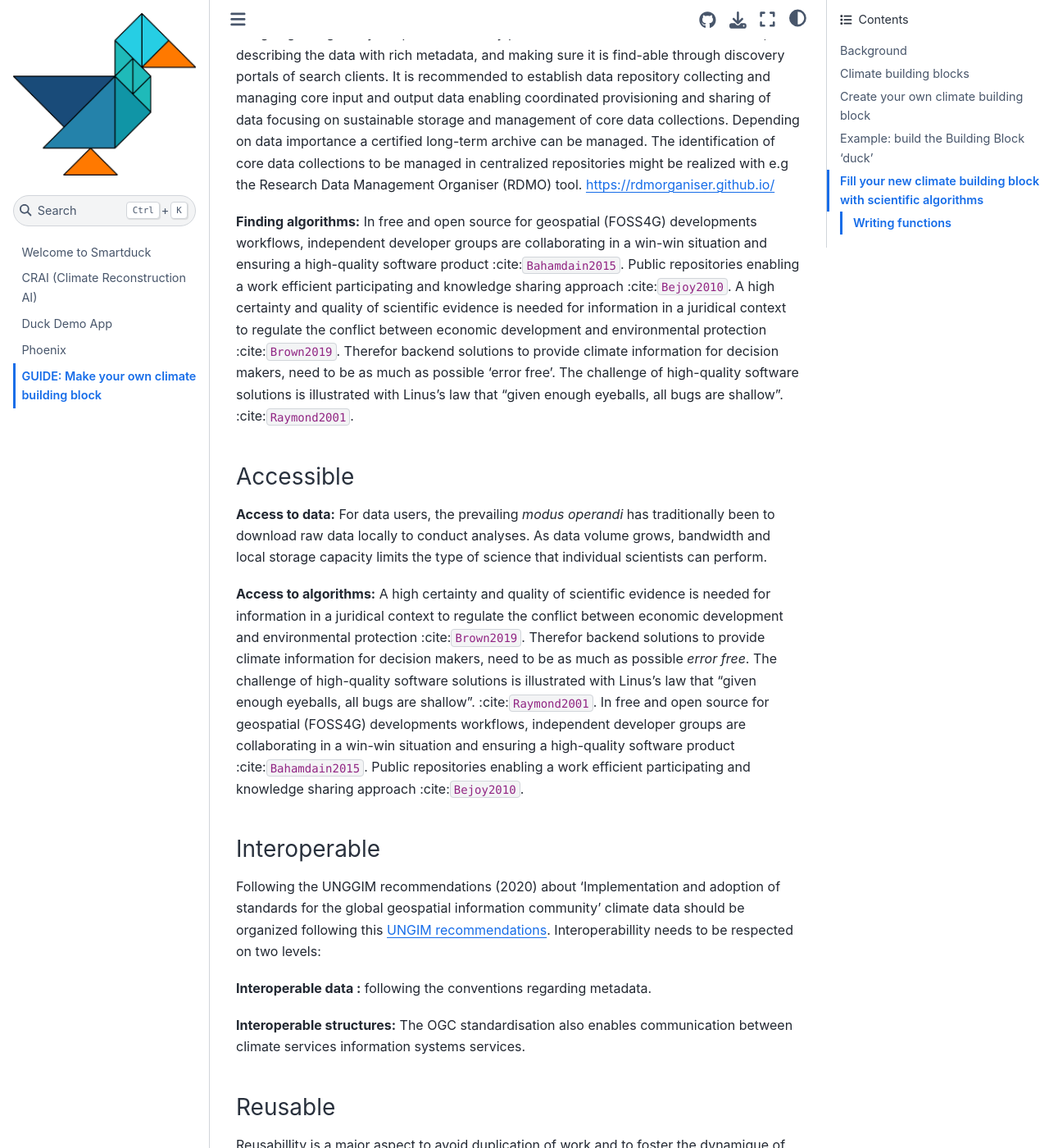
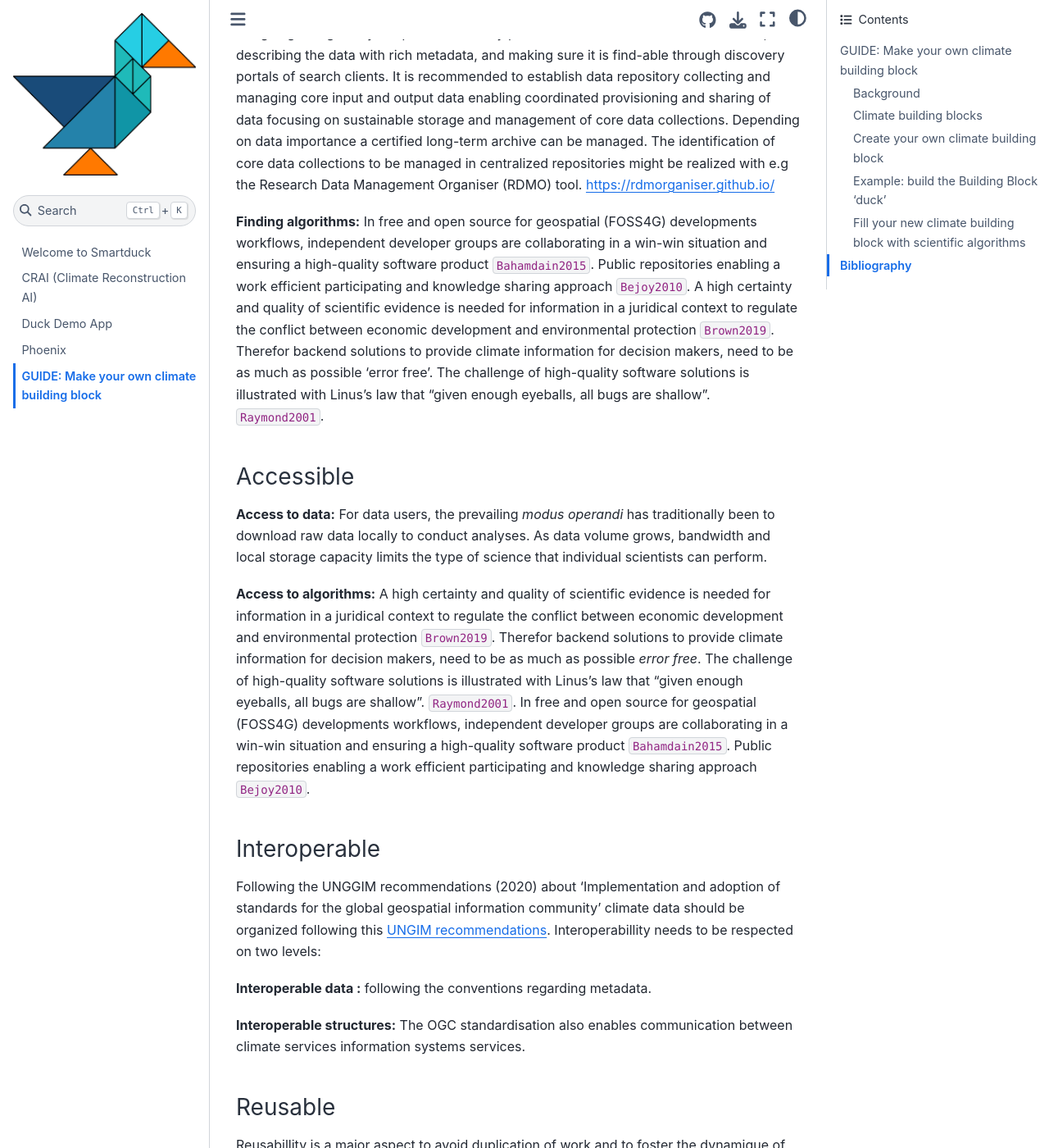
Before and after one commit to climateintelligence/smartduck-docs, a Jupyter Book: the page built from book/sections/guide_buildservice.md, in a window 1280 px wide and 1400 px high, scrolled down 864 px. Shown: the whole window at 82% size. Built offline with Jupyter Book 1.0.4 settings and Sphinx 7.4.7 and the Sphinx Book theme 1.1.4, drawn with Linux system fonts in a browser that asks for light colours; cross-references to code outside the pages are shown as plain code; part of the change alters nothing that is shown; some of the changed text lies outside the part shown.

````diff
--- a/book/_config.yml
+++ b/book/_config.yml
@@ -17,3 +17,10 @@ repository:
 html:
   use_issues_button: true
   use_repository_button: true
+
+bibtex_bibfiles:
+    - ./bib_references.bib
+
+sphinx:
+  config:
+    bibtex_reference_style: author_year
--- a/book/sections/guide_buildservice.md
+++ b/book/sections/guide_buildservice.md
@@ -5,7 +5,7 @@ The following sections are describing how to transfer scientific methods into te
 
 ## Background
 
-Climate datasets rapidly grow in volume and complexity and creating climate products requires high bandwidth, massive storage and large compute resources. For some regions, low bandwidth constitutes a real obstacle to developing climate services. Data volume also hinders reproducibility because very few institutions have the means to archive original data sets over the long term. Moreover, typical climate products often aggregate multiple sources of information, yet mechanisms to systematically track and document the provenance of all these data are only emerging. So although there is a general consensus that climate information should follow the **FAIR Principles** :cite:`Wilkinson2016,mons2017`, that is be **findable, accessible, interoperable, and reusable**, a number of obstacles hinder progress. The following principles can help set up efficient climate services information systems, and show how the four FAIR Principles not only apply to data, but also to analytical processes.
+Climate datasets rapidly grow in volume and complexity and creating climate products requires high bandwidth, massive storage and large compute resources. For some regions, low bandwidth constitutes a real obstacle to developing climate services. Data volume also hinders reproducibility because very few institutions have the means to archive original data sets over the long term. Moreover, typical climate products often aggregate multiple sources of information, yet mechanisms to systematically track and document the provenance of all these data are only emerging. So although there is a general consensus that climate information should follow the **FAIR Principles** {cite:p}`Wilkinson2016,mons2017`, that is be **findable, accessible, interoperable, and reusable**, a number of obstacles hinder progress. The following principles can help set up efficient climate services information systems, and show how the four FAIR Principles not only apply to data, but also to analytical processes.
 
 ### Findable
 Findable is the basic requirement for data and product usage and already an difficult obstacle with time intensive work for the data provider ensuring find-able data. On the production level finding algorithms requires open source software with intensive documentation.
@@ -14,14 +14,14 @@ Findable is the basic requirement for data and product usage and already an diff
 Finding data requires a structured data repository and if possible an assigning of a globally unique and eternally persistent identifier (like a DOI or Handle), describing the data with rich metadata, and making sure it is find-able through discovery portals of search clients. It is recommended to establish data repository collecting and managing core input and output data enabling coordinated provisioning and sharing of data focusing on sustainable storage and management of core data collections. Depending on data importance a certified long-term archive can be managed. The identification of core data collections to be managed in centralized repositories might be realized with e.g the Research Data Management Organiser (RDMO) tool. https://rdmorganiser.github.io/
 
 **Finding algorithms:**
-In free and open source for geospatial (FOSS4G) developments workflows, independent developer groups are collaborating in a win-win situation and ensuring a high-quality software product :cite:`Bahamdain2015`. Public repositories enabling a work efficient participating and knowledge sharing approach :cite:`Bejoy2010`. A high certainty and quality of scientific evidence is needed for information in a juridical context to regulate the conflict between economic development and environmental protection :cite:`Brown2019`. Therefor backend solutions to provide climate information for decision makers, need to be as much as possible 'error free'. The challenge of high-quality software solutions is illustrated with Linus's law that "given enough eyeballs, all bugs are shallow". :cite:`Raymond2001`.
+In free and open source for geospatial (FOSS4G) developments workflows, independent developer groups are collaborating in a win-win situation and ensuring a high-quality software product {cite:p}`Bahamdain2015`. Public repositories enabling a work efficient participating and knowledge sharing approach {cite:p}`Bejoy2010`. A high certainty and quality of scientific evidence is needed for information in a juridical context to regulate the conflict between economic development and environmental protection {cite:p}`Brown2019`. Therefor backend solutions to provide climate information for decision makers, need to be as much as possible 'error free'. The challenge of high-quality software solutions is illustrated with Linus's law that "given enough eyeballs, all bugs are shallow". {cite:p}`Raymond2001`.
 
 ### Accessible
 **Access to data:**
 For data users, the prevailing *modus operandi* has traditionally been to download raw data locally to conduct analyses. As data volume grows, bandwidth and local storage capacity limits the type of science that individual scientists can perform.
 
 **Access to algorithms:**
-A high certainty and quality of scientific evidence is needed for information in a juridical context to regulate the conflict between economic development and environmental protection :cite:`Brown2019`. Therefor backend solutions to provide climate information for decision makers, need to be as much as possible *error free*. The challenge of high-quality software solutions is illustrated with Linus's law that "given enough eyeballs, all bugs are shallow". :cite:`Raymond2001`. In free and open source for geospatial (FOSS4G) developments workflows, independent developer groups are collaborating in a win-win situation and ensuring a high-quality software product :cite:`Bahamdain2015`. Public repositories enabling a work efficient participating and knowledge sharing approach :cite:`Bejoy2010`.
+A high certainty and quality of scientific evidence is needed for information in a juridical context to regulate the conflict between economic development and environmental protection {cite:p}`Brown2019`. Therefor backend solutions to provide climate information for decision makers, need to be as much as possible *error free*. The challenge of high-quality software solutions is illustrated with Linus's law that "given enough eyeballs, all bugs are shallow". {cite:p}`Raymond2001`. In free and open source for geospatial (FOSS4G) developments workflows, independent developer groups are collaborating in a win-win situation and ensuring a high-quality software product {cite:p}`Bahamdain2015`. Public repositories enabling a work efficient participating and knowledge sharing approach {cite:p}`Bejoy2010`.
 
 ### Interoperable
 Following the UNGGIM recommendations (2020) about 'Implementation and adoption of standards for the global geospatial information community' climate data should be organized following this [UNGIM recommendations](http://ggim.un.org/meetings/GGIM-committee/10th-Session/documents/E-C.20-2020-33-Add_1-Implementation-and-Adoption-of-Standards-21Jul2020.pdf).
@@ -44,7 +44,7 @@ The data should maintain its initial richness. The description of essential, rec
 Contrary to running analysis code on a local machine, it is recommended to use remote services have no direct control on the software they are running. The server's maintainer essentially decides when software and services are upgraded, meaning that within the time a scientist performs initial exploration and produces the final version of a figure for a paper, remote-services might have slightly changed or have been retired.
 
 **Reproducabillity:**
-This implies that reproducabillity results might not be easily reproducible if earlier versions of services are not available anymore. This puts an additional burden on scientists to carefully monitor the version of all the remote services used in the analysis to be able to explain discrepancies between results. Similar issues occur with data versions. If a scientist used version 1 for an analysis, there is no guarantee the source data will be archived over the long term if it has been superseded by version 2. In practice, climate services use ensembles of simulations, meaning that typical climate products aggregate hundreds or thousands of files, whose versions should ideally be tracked up until the final graphic or table. This capability to uniquely identify simulation files, errata and updates is available in CMIP6 :cite:`Stockhause2017,Weigel2013`, but it is the responsibility of climate service providers to embed this information into the products they develop.
+This implies that reproducabillity results might not be easily reproducible if earlier versions of services are not available anymore. This puts an additional burden on scientists to carefully monitor the version of all the remote services used in the analysis to be able to explain discrepancies between results. Similar issues occur with data versions. If a scientist used version 1 for an analysis, there is no guarantee the source data will be archived over the long term if it has been superseded by version 2. In practice, climate services use ensembles of simulations, meaning that typical climate products aggregate hundreds or thousands of files, whose versions should ideally be tracked up until the final graphic or table. This capability to uniquely identify simulation files, errata and updates is available in CMIP6 {cite:p}`Stockhause2017,Weigel2013`, but it is the responsibility of climate service providers to embed this information into the products they develop.
 
 ## Climate building blocks
 
@@ -160,8 +160,14 @@ In practice, the functions should be encapsulated in **try** and **except** call
       response.update_status('the process is doing something else : {}'.fromat(dt.now()), 20)
       interesting = True
       LOGGER.info(' Thanks for reading the guidelines ')
-#      LOGGER.debug(' I need to know some details of the process: {} '.format(ex)
+      LOGGER.debug(' I need to know some details of the process: {} '.format(ex)
   except Exception as ex:
       msg = 'This failed but is not obligatory for the output. The process will continue. Reason for the failure: {} '.format(ex)
      LOGGER.exception(msg)
 ```
+
+
+# Bibliography
+
+```{bibliography}
+```
````
